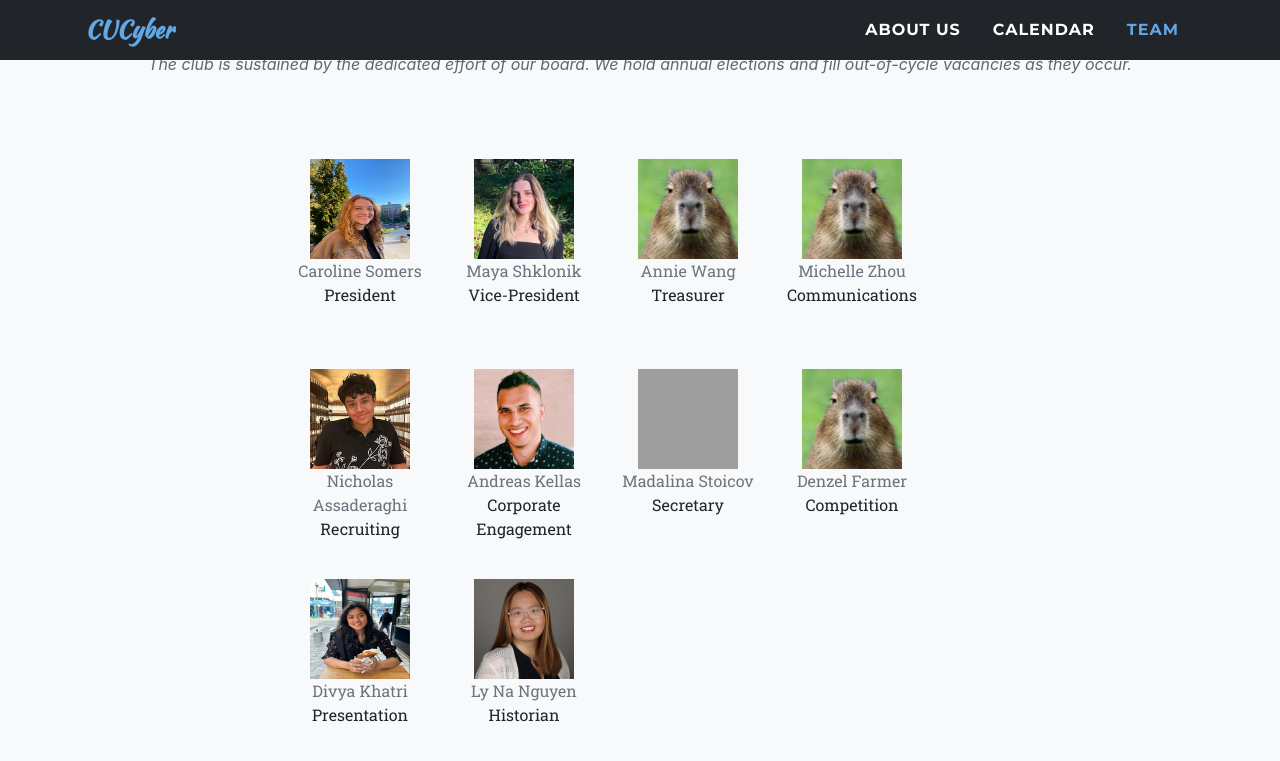
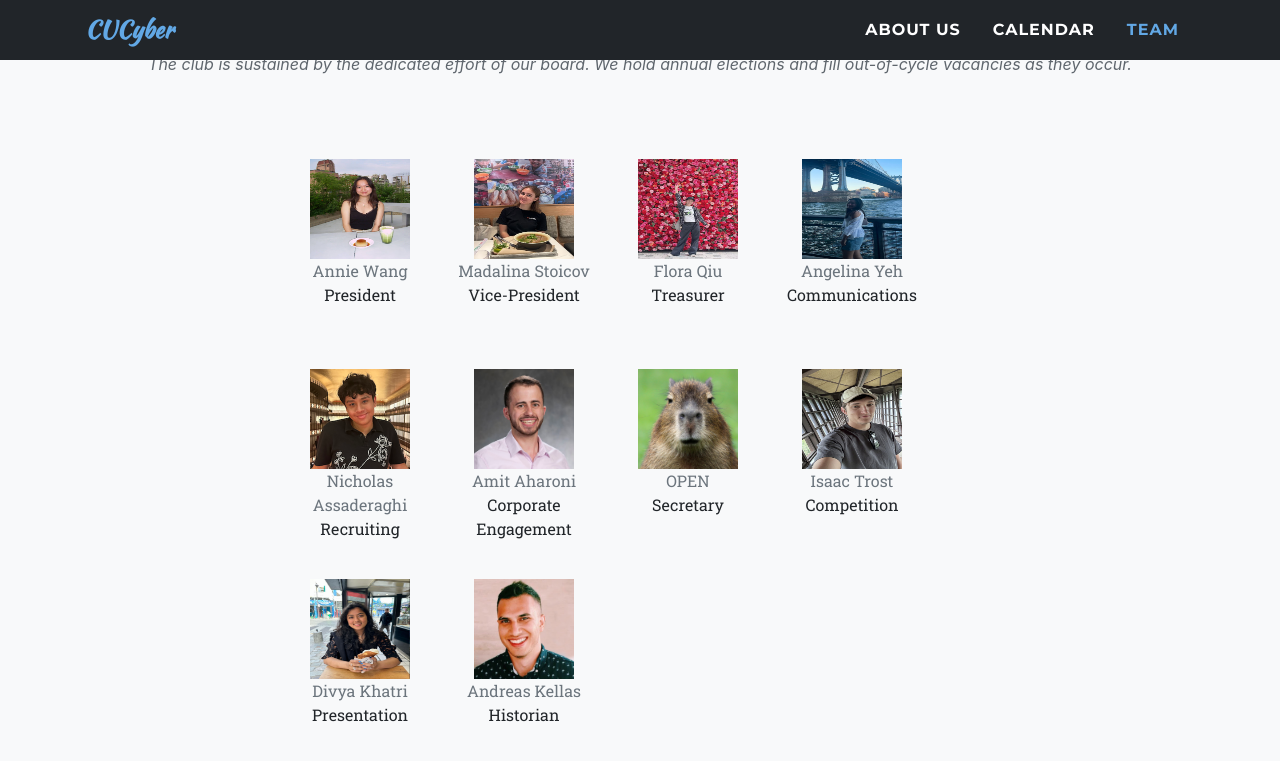
Before and after one commit to CUCTF/cuctf.github.io, a Jekyll site: the page built from index.html, in a window 1280 px wide and 900 px high, scrolled down 2307 px. Shown: the top 761 px of the window. Built offline with Jekyll 4.4.1, drawn with Linux system fonts in a browser that asks for light colours; nearby versions of some CDN libraries; some web fonts are replaced; grey boxes are pictures that could not be loaded.

Commit message:
Update board members

```diff
--- a/_data/team.yml
+++ b/_data/team.yml
@@ -1,47 +1,46 @@
-description: The club is sustained by the dedicated effort of our board. We hold annual elections and fill out-of-cycle vacancies as they occur.
+description: The club is sustained by the dedicated effort of our board. We
+  hold annual elections and fill out-of-cycle vacancies as they occur.
 
 board_members:
   - title: President
-    path: board/caroline_cucyber.jpg
-    name: Caroline Somers
+    path: board/annie.jpg
+    name: Annie Wang
 
   - title: Vice-President
-    path: board/maya.png
-    name: Maya Shklonik
+    path: board/madalina.jpg
+    name: Madalina Stoicov
 
   - title: Treasurer
-    path: board/capy.jpg
-    name: Annie Wang
+    path: board/flora.jpg
+    name: Flora Qiu
 
   - title: Communications
-    path: board/capy.jpg
-    name: Michelle Zhou
+    path: board/angelina.png
+    name: Angelina Yeh
 
   - title: Recruiting
     path: board/nicholas_cucyber.png
     name: Nicholas Assaderaghi
 
   - title: Corporate Engagement
-    path: board/andreas.png
-    name: Andreas Kellas
+    path: board/amit.jpg
+    name: Amit Aharoni
 
   - title: Secretary
-    path: board/madlina_cucyber.jpg
-    name: Madalina Stoicov
+    path: board/capy.jpg
+    name: OPEN
 
   - title: Competition
-    path: board/capy.jpg
-    name: Denzel Farmer
+    path: board/isaac.jpg
+    name: Isaac Trost
 
   - title: Presentation
     path: board/divya_cucyber.jpg
     name: Divya Khatri
 
   - title: Historian
-    path: board/lyna.png
-    name: Ly Na Nguyen
-
-
+    path: board/andreas.png
+    name: Andreas Kellas
 
 
 
```
Also changed, not shown: img/board/amit.jpg (added), img/board/angelina.png (added), img/board/annie.jpg (added), img/board/flora.jpg (added), img/board/isaac.jpg (added), img/board/madalina.jpg (added).
